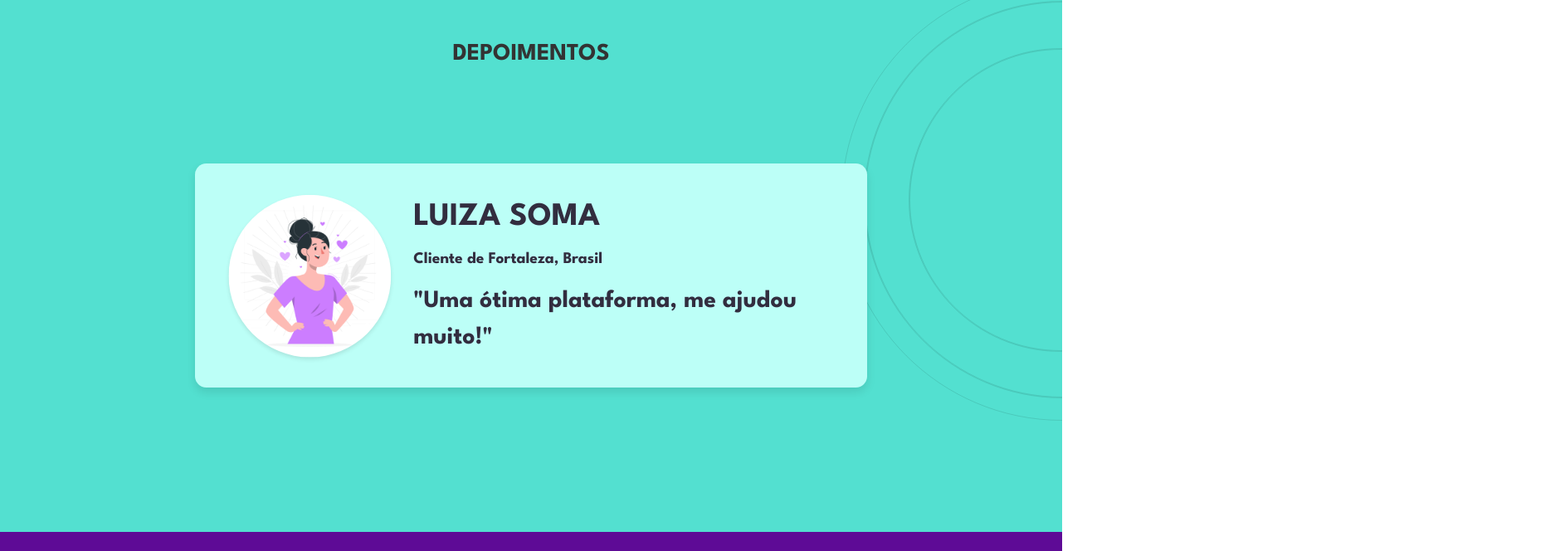
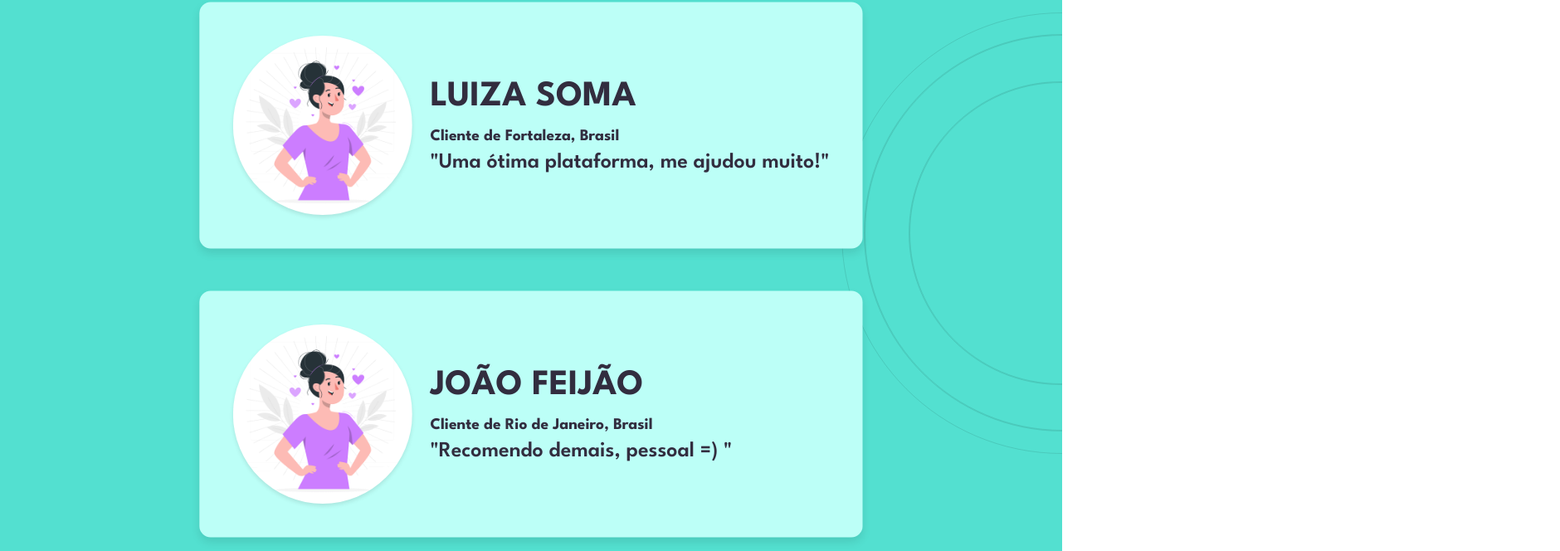
Before and after one commit to ingrydf12/coMind-Front, a React (Vite) app: page / in a window 1280 px wide. Shown: the part 2337-3001 px from the top of the page at 83% size, 1880 px wide, since content can reach past the window. Built offline with nearby package versions, Linux system fonts and the light colour scheme.

Commit message:
put: container to depoimentos

```diff
--- a/src/components/Depoimentos/Depoimentos.jsx
+++ b/src/components/Depoimentos/Depoimentos.jsx
@@ -4,6 +4,7 @@ const Depoimentos = () => {
   return (
     <div className="Depoimento">
       <h1>DEPOIMENTOS</h1>
+      <div className="depoimento-container" >
         <div className="Depoimento-card">
           <img src="src/assets/pacientMedia.png" alt="pacientMedia.png" />
           <div className="Depoimento-text">
@@ -12,6 +13,15 @@ const Depoimentos = () => {
             <p>"Uma ótima plataforma, me ajudou muito!"</p>
           </div>
         </div>
+        <div className="Depoimento-card">
+          <img src="src/assets/pacientMedia.png" alt="pacientMedia.png" />
+          <div className="Depoimento-text">
+            <h2>JOÃO FEIJÃO</h2>
+            <h3>Cliente de Rio de Janeiro, Brasil</h3>
+            <p>"Recomendo demais, pessoal =) "</p>
+          </div>
+        </div>
+      </div>
     </div>
   );
 };
--- a/src/styles/Depoimentos.css
+++ b/src/styles/Depoimentos.css
@@ -4,82 +4,88 @@
   box-sizing: border-box;
 }
 
-/* Estilos gerais */
 .Depoimento {
-    font-family: 'league spartan', sans-serif;
-    background-color: #53E0D0; /* Fundo principal */
+  background-color: #53E0D0;
   background-image: url(../../public/circleTexture.svg);
-    background-repeat: no-repeat; /* Evita repetição */
-    background-position: right; /* Centraliza a imagem */
+  background-repeat: no-repeat;
+  background-position: right;
   display: flex;
+  padding: 5rem;
+  color: #322D3F;
   flex-direction: column;
   justify-content: center;
   align-items: center;
-    height: 100vh;
-    margin: 0;
-    padding: 20px;
 }
 
-
-
-  /* Título da seção */
 .Depoimento h1 {
   text-align: center;
   color: #333;
-    font-size: 1.8rem;
-    margin-bottom: 150px;
-    width: 200%;
-
+  font-size: 5rem;
 }
 
-  /* Card de depoimento */
+.depoimento-container {
+  display: flex;
+  flex-direction: column;
+  padding: 2rem;
+  gap: 8rem;
+  align-items: center;
+}
+
 .Depoimento-card {
-    background-color: #BCFFF7; /* Fundo do card */
+  background-color: #BCFFF7;
   border-radius: 10px;
   box-shadow: 0px 4px 8px rgba(0, 0, 0, 0.1);
   width: 100%;
-    height: 200px;
+  min-height: 200px;
   transform: scale(135%);
-    max-width: 600px;
   padding: 30px;
   display: flex;
   align-items: center;
-    gap: 20px;
+  gap: 1rem;
 }
 
-  /* Avatar */
 .Depoimento-card img {
-    width: 145px;
-    height: 145px;
+  width: 10rem;
+  aspect-ratio: 1 / 1;
   border-radius: 50%;
   background-color: #fff;
   box-shadow: 0px 2px 4px rgba(0, 0, 0, 0.1);
 }
 
-  /* Texto do depoimento */
 .Depoimento-text {
   display: flex;
   flex-direction: column;
+  text-align: left;
 }
 
 .Depoimento-text h2 {
   font-size: 1.2rem;
   color: #322D3F;
-    margin: 0;
-    font-size: 29px;
+  font-size: 2rem;
 
 }
 
 .Depoimento-text h3 {
   font-size: 0.9rem;
-    color: #322D3F;
-    margin: 5px 0 0 0;
 }
 
 .Depoimento-text p {
-    font-size: 1rem;
-    font-weight: bold;
-    color: #322D3F;
-    margin-top: 10px;
-    font-size: 22px;
+  font-weight: 600;
+  font-size: 1.2rem;
 }
+
+@media only screen and (max-width: 600px) {
+  .depoimento-container {
+    padding: 4rem 0;
+  }
+
+  .Depoimento-card {
+    width: 80%;
+    height: fit-content;
+    flex-direction: column;
+  }
+
+  .Depoimento-text {
+    text-align: left;
+  }
+}
```
Lines whose indentation alone changed are shown as unchanged.
